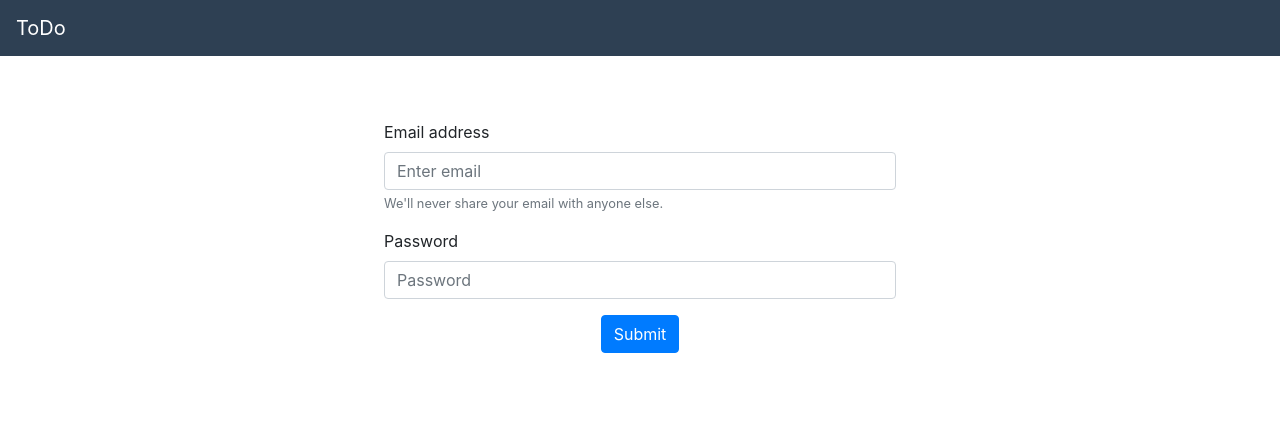
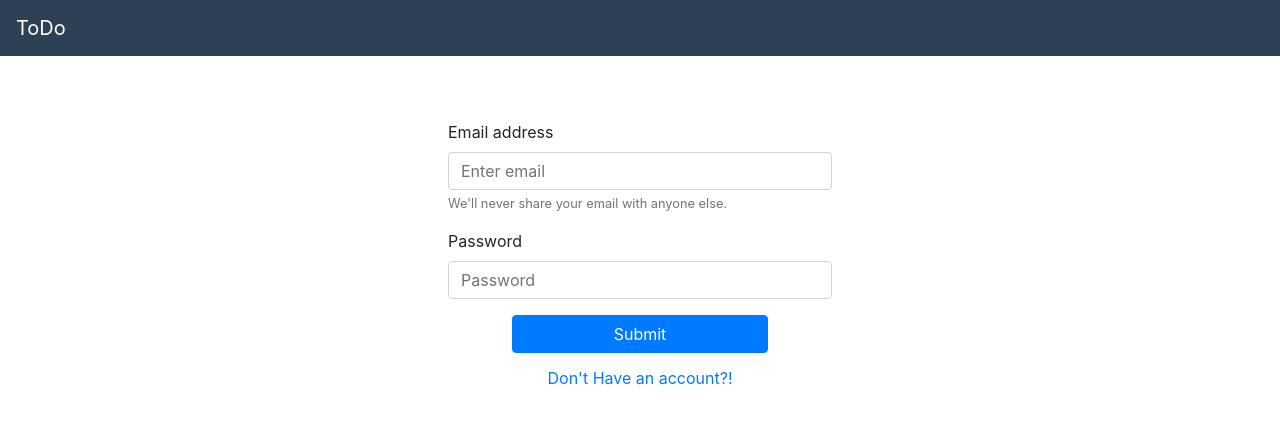
Before and after one commit to Baharghadimii/ToDo, a React (Create React App) app: page / in a window 1280 px wide. Shown: the top 424 px of the page. Built offline with nearby package versions, Linux system fonts and the light colour scheme; no server answers.

Commit message:
add a link to register in login component

```diff
--- a/src/components/login.js
+++ b/src/components/login.js
@@ -30,10 +30,10 @@ export default function Login(props) {
   return (
     <div>
       {state.error && (
-        < Alert style={{ width: '60%', margin: '0 auto', marginTop: '3%' }} variant='danger'>
+        < Alert style={{ width: '30%', margin: '0 auto', marginTop: '3%' }} variant='danger'>
           Email or password is incorrect!
           </Alert>)}
-      <Form style={{ width: '40%', margin: '0 auto', marginTop: '5%', textAlign: 'left' }}>
+      <Form style={{ width: '30%', margin: '0 auto', marginTop: '5%', textAlign: 'left' }}>
         <Form.Group controlId="formBasicEmail">
           <Form.Label>Email address</Form.Label>
           <Form.Control onChange={e => setState({ ...state, email: e.target.value })} type="email" placeholder="Enter email" />
@@ -46,9 +46,12 @@ export default function Login(props) {
           <Form.Control onChange={e => setState({ ...state, password: e.target.value })} type="password" placeholder="Password" />
         </Form.Group>
       </Form>
-      <Button variant="primary" type="submit" onClick={submit} >
-        Submit
+      <div style={{ display: 'flex', flexDirection: 'column' }}>
+        <Button style={{ width: '20%', margin: '0 auto' }} variant="primary" type="submit" onClick={submit} >
+          Submit
       </Button>
+        <a style={{ marginTop: '1%', cursor: 'pointer' }} href='#'>Don't Have an account?!</a>
+      </div>
     </div >
 
   )
```
